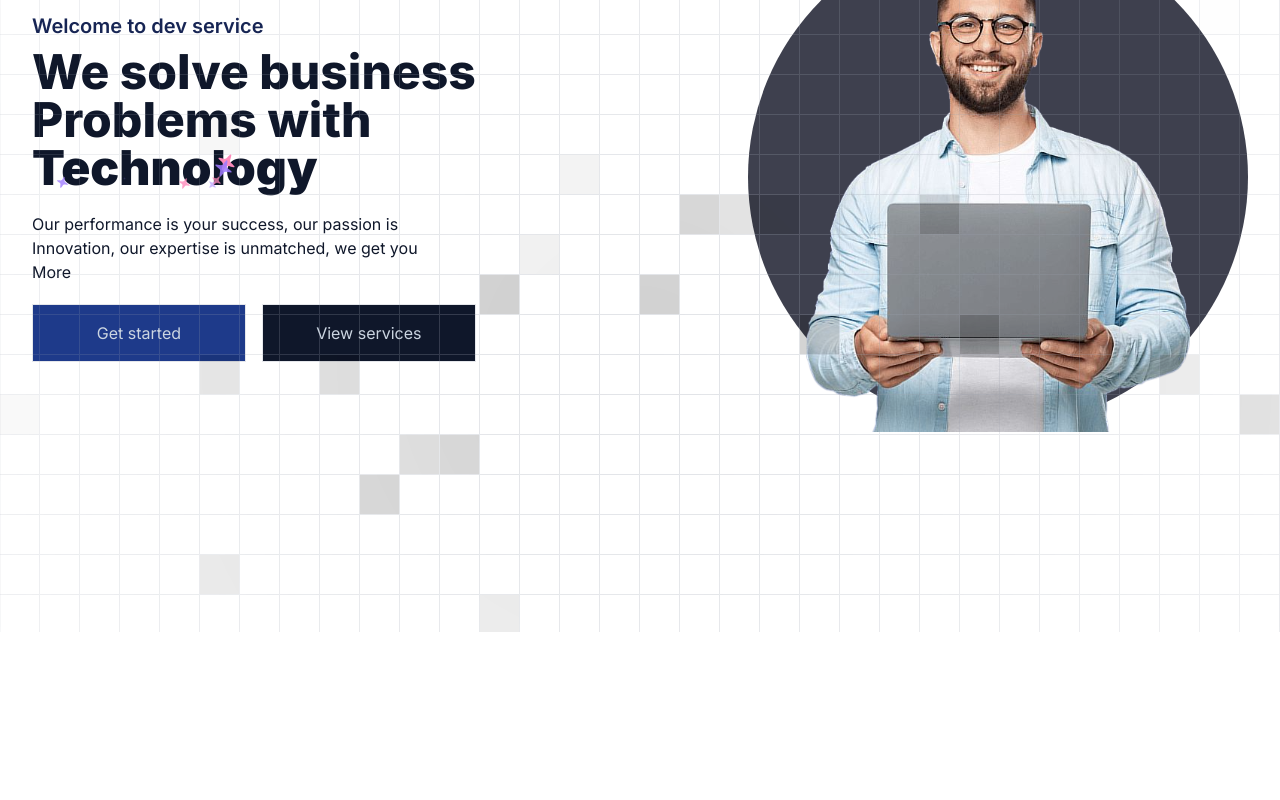
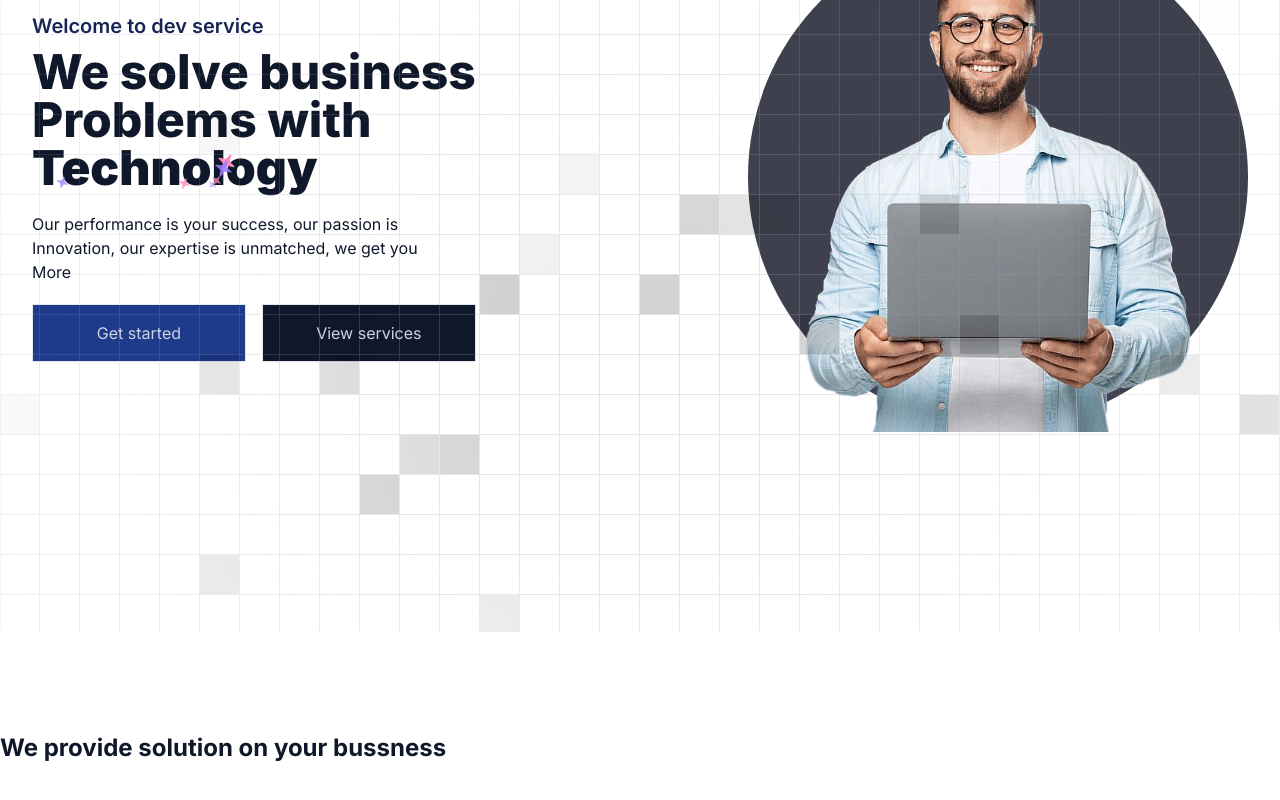
Before and after one commit to tchasinga/devservice, a Next.js app: page / in a window 1280 px wide. Shown: the part 258-1058 px from the top of the page. Built offline with nearby package versions, Linux system fonts and the light colour scheme.

Commit message:
new commit is added now

```diff
--- a/src/app/Components/Ui/Servicetypeof.jsx
+++ b/src/app/Components/Ui/Servicetypeof.jsx
@@ -3,7 +3,14 @@ import React from 'react'
 
 export default function Servicetypeof() {
   return (
-    <div className='min-h-screen'>
+    <div className='min-h-screen max-w-screen-xl mx-auto w-full'>
+        <div className="flex flex-col justify-center pt-[100px]">
+            <h1 className='text-slate-900 text-2xl font-bold'>We provide solution on your bussness</h1>
+            <div className="flex flex-col justify-center">
+                <p></p>
+                <p></p>
+            </div>
+        </div>
     </div>
   )
 }
```
